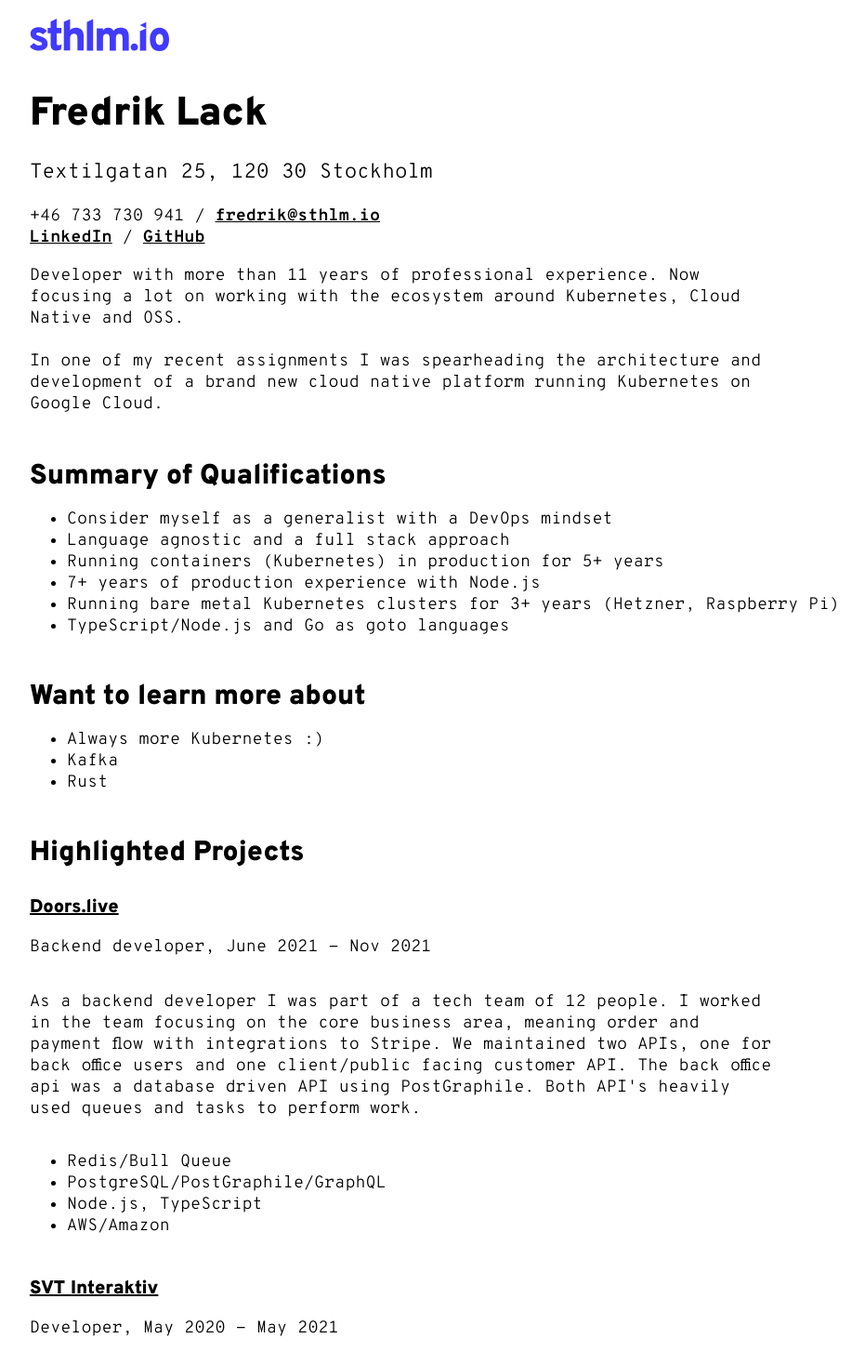
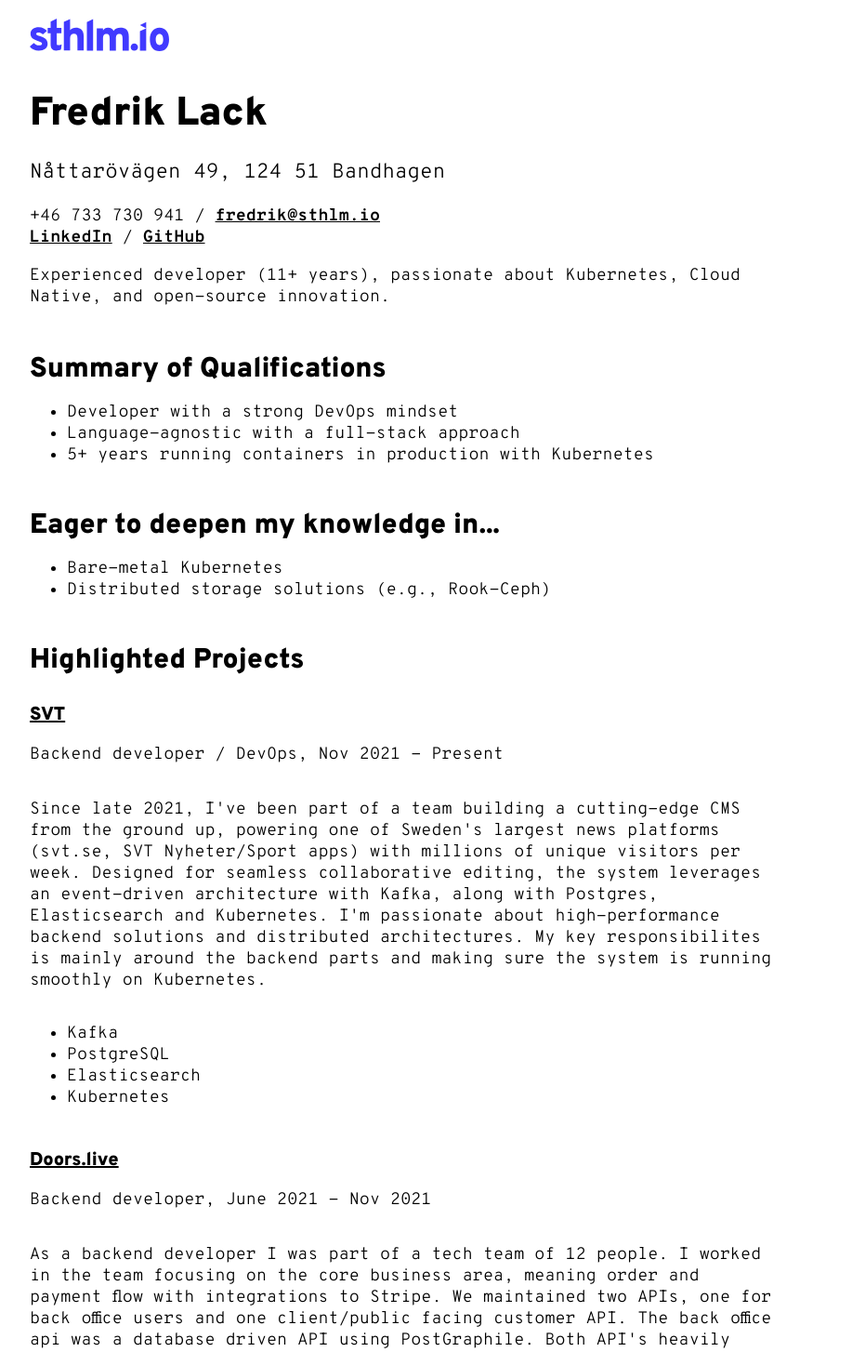
Before and after one commit to sthlmio/web, a Next.js app: page /fredrik-lack in a window 1280 px wide. Shown: the top 1454 px of the page at 93% size, without its empty margins (96-1027 px from the left). Built offline with nearby package versions, Linux system fonts and the light colour scheme.

Commit message:
Updates to profile page

```diff
--- a/pages/fredrik-lack.js
+++ b/pages/fredrik-lack.js
@@ -12,7 +12,7 @@
         <div className="content">
           <InPageHeader />
           <h2>Fredrik Lack</h2>
-          <p>Textilgatan 25, 120 30 Stockholm</p>
+          <p>Nåttarövägen 49, 124 51 Bandhagen</p>
           <small>
             +46 733 730 941 /{' '}
             <a href="mailto:fredrik@sthlm.io">fredrik@sthlm.io</a>
@@ -34,37 +34,51 @@
             </a>
           </small>
           <p className="text">
-            Developer with more than 11 years of professional experience. Now
-            focusing a lot on working with the ecosystem around Kubernetes,
-            Cloud Native and OSS.
-            <br />
-            <br />
-            In one of my recent assignments I was spearheading the architecture
-            and development of a brand new cloud native platform running
-            Kubernetes on Google Cloud.
+            Experienced developer (11+ years), passionate about Kubernetes,
+            Cloud Native, and open-source innovation.
           </p>
 
           <h3>Summary of Qualifications</h3>
           <ul>
-            <li>Consider myself as a generalist with a DevOps mindset</li>
-            <li>Language agnostic and a full stack approach</li>
-            <li>Running containers (Kubernetes) in production for 5+ years</li>
-            <li>7+ years of production experience with Node.js</li>
-            <li>
-              Running bare metal Kubernetes clusters for 3+ years (Hetzner,
-              Raspberry Pi)
-            </li>
-            <li>TypeScript/Node.js and Go as goto languages</li>
+            <li>Developer with a strong DevOps mindset</li>
+            <li>Language-agnostic with a full-stack approach</li>
+            <li>5+ years running containers in production with Kubernetes</li>
           </ul>
 
-          <h3>Want to learn more about</h3>
+          <h3>Eager to deepen my knowledge in...</h3>
           <ul>
-            <li>Always more Kubernetes :)</li>
-            <li>Kafka</li>
-            <li>Rust</li>
+            <li>Bare-metal Kubernetes</li>
+            <li>Distributed storage solutions (e.g., Rook-Ceph)</li>
           </ul>
 
           <h3>Highlighted Projects</h3>
+          <h4>
+            <a
+              href="https://svti.svt.se"
+              rel="noopener noreferrer"
+              target="_blank"
+            >
+              SVT
+            </a>
+          </h4>
+          <p className="text">Backend developer / DevOps, Nov 2021 - Present</p>
+          <p className="text">
+            Since late 2021, I've been part of a team building a cutting-edge
+            CMS from the ground up, powering one of Sweden's largest news
+            platforms (svt.se, SVT Nyheter/Sport apps) with millions of unique
+            visitors per week. Designed for seamless collaborative editing, the
+            system leverages an event-driven architecture with Kafka, along with
+            Postgres, Elasticsearch and Kubernetes. I'm passionate about
+            high-performance backend solutions and distributed architectures. My
+            key responsibilites is mainly around the backend parts and making
+            sure the system is running smoothly on Kubernetes.
+          </p>
+          <ul>
+            <li>Kafka</li>
+            <li>PostgreSQL</li>
+            <li>Elasticsearch</li>
+            <li>Kubernetes</li>
+          </ul>
           <h4>
             <a
               href="https://doors.live"
@@ -92,11 +106,11 @@
           </ul>
           <h4>
             <a
-              href="https://svti.svt.se/"
+              href="https://svti.svt.se"
               rel="noopener noreferrer"
               target="_blank"
             >
-              SVT Interaktiv
+              SVT
             </a>
           </h4>
           <p className="text">Developer, May 2020 - May 2021</p>
```
